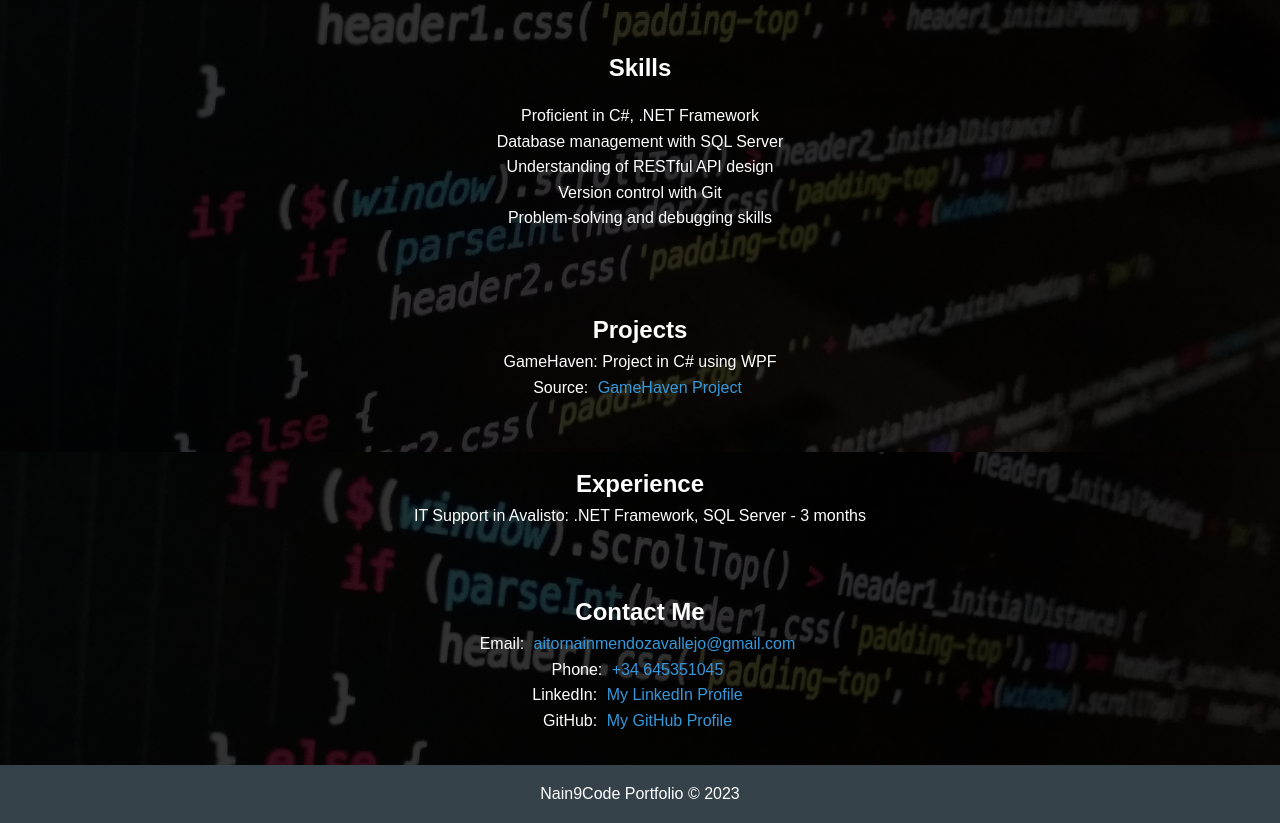
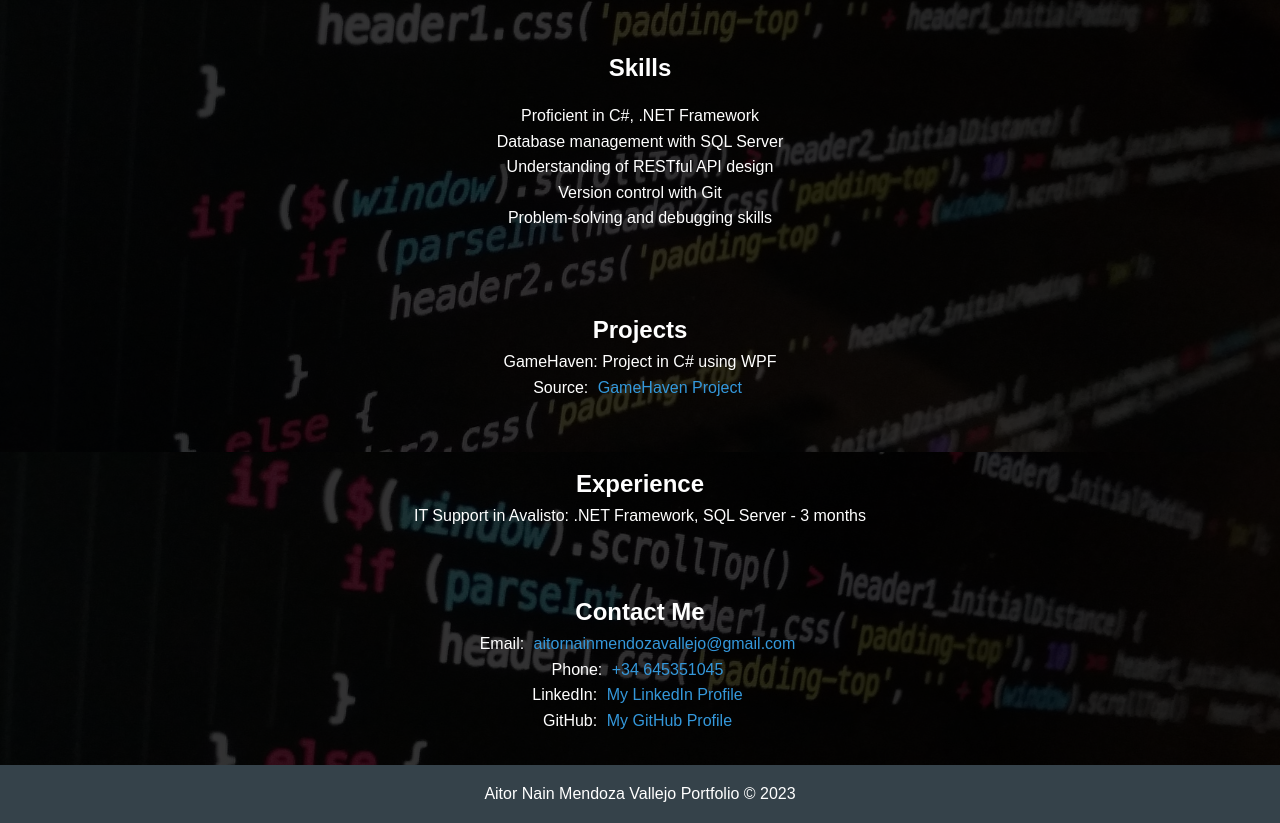
Before and after one commit to Nain9Code/Nain9Code.github.io, a plain HTML site: page index.html in a window 1280 px wide. Shown: the part 348-1171 px from the top of the page. Drawn offline with Linux system fonts and the light colour scheme.

Commit message:
Update Index- Nain9Code
Update Index- Nain9Code

```diff
--- a/index.html
+++ b/index.html
@@ -76,7 +76,7 @@
 
     <!-- Footer -->
     <footer>
-        <p>Nain9Code Portfolio &copy; 2023</p>
+        <p>Aitor Nain Mendoza Vallejo Portfolio &copy; 2023</p>
     </footer>
 
 </body>
```
